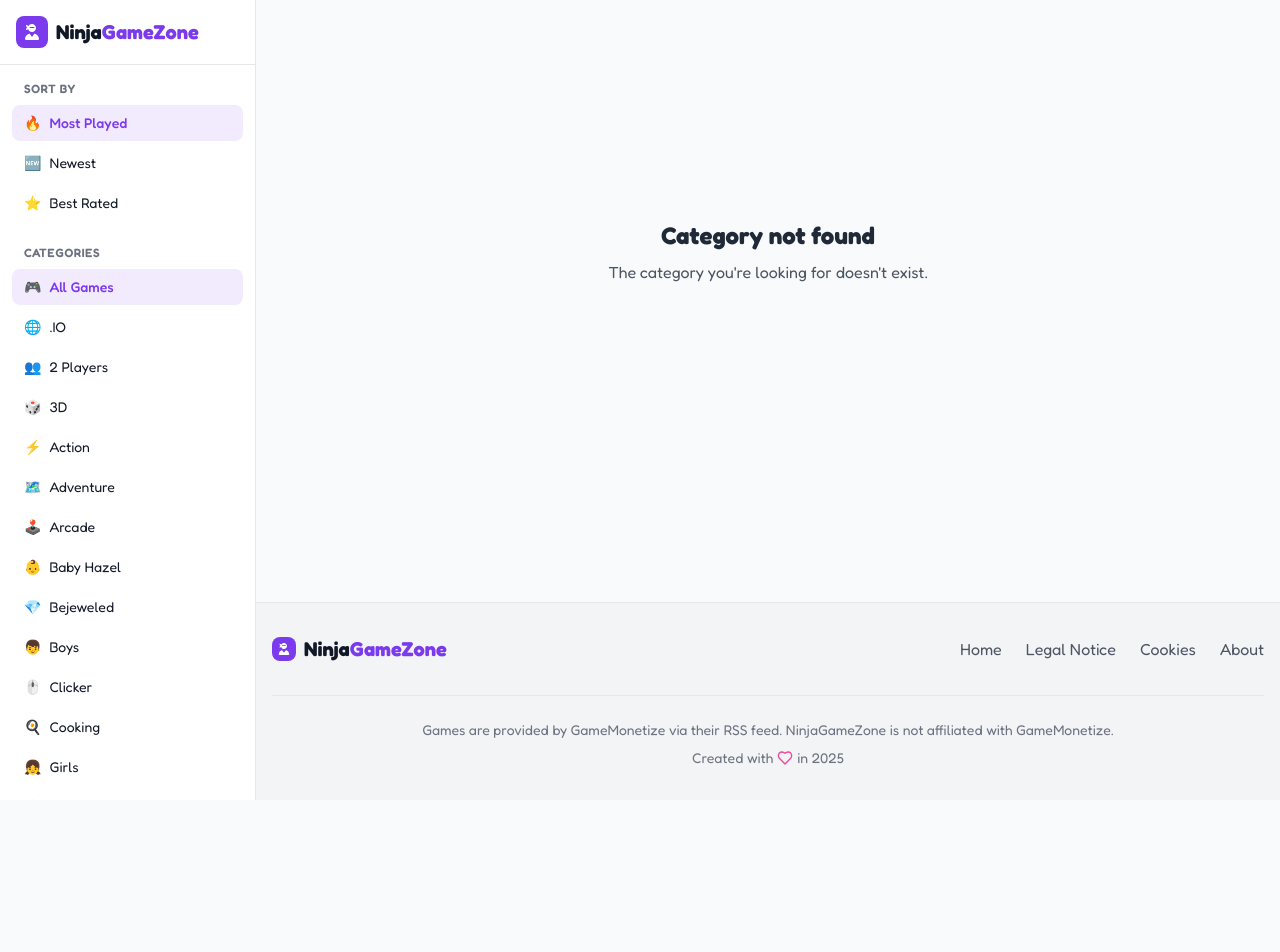
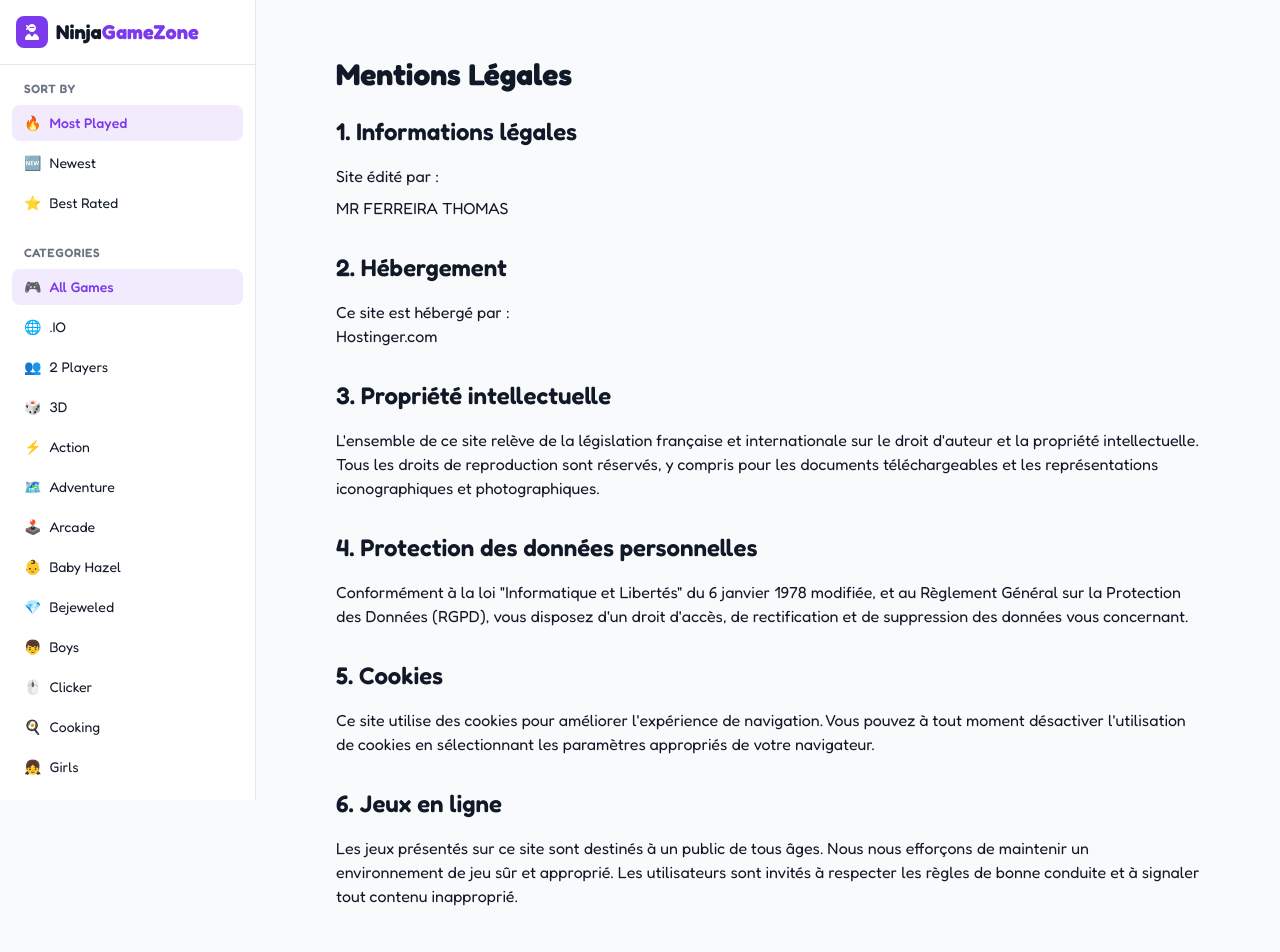
Before and after one commit to fthomas67/ninjagamezone, a React (Vite) app: page /legal-notice in a window 1280 px wide. Shown: the top 952 px of the page. Before the commit the page ends 800 px from the top, so only its background shows below. Built offline with nearby package versions, Linux system fonts and the light colour scheme.

Commit message:
feat: Legal notice added + footer edit

```diff
--- a/src/App.tsx
+++ b/src/App.tsx
@@ -5,6 +5,7 @@ import GamePage from './pages/GamePage';
 import NotFoundPage from './pages/NotFoundPage';
 import CategoryPage from './pages/CategoryPage';
 import FilterPage from './pages/FilterPage';
+import LegalNoticePage from './pages/LegalNoticePage';
 
 function App() {
   return (
@@ -12,6 +13,7 @@ function App() {
       <Route path="/" element={<Layout />}>
         <Route index element={<HomePage />} />
         <Route path="/jeu/:gameId/:gameSlug" element={<GamePage />} />
+        <Route path="/legal-notice" element={<LegalNoticePage />} />
 
         {/* Global filter routes */}
         <Route path="/most-played" element={<FilterPage filter="mostplayed" />} />
--- a/src/components/Footer.tsx
+++ b/src/components/Footer.tsx
@@ -17,10 +17,7 @@ const Footer = () => {
           </div>
 
           <div className="flex gap-6">
-            <Link to="/" className="text-gray-600 hover:text-primary">Home</Link>
             <Link to="/legal-notice" className="text-gray-600 hover:text-primary">Legal Notice</Link>
-            <Link to="/cookie-policy" className="text-gray-600 hover:text-primary">Cookies</Link>
-            <Link to="/about" className="text-gray-600 hover:text-primary">About</Link>
           </div>
         </div>
 
--- /dev/null
+++ b/src/pages/LegalNoticePage.tsx
@@ -0,0 +1,98 @@
+import React from 'react';
+
+const LegalNoticePage: React.FC = () => {
+  return (
+    <div className="container mx-auto px-4 py-8 max-w-4xl">
+      <div className="mb-12">
+        <h1 className="text-3xl font-bold mb-6">Mentions Légales</h1>
+
+        <section className="mb-8">
+          <h2 className="text-2xl font-semibold mb-4">1. Informations légales</h2>
+          <p className="mb-2">Site édité par :</p>
+          <p className="mb-4">
+            MR FERREIRA THOMAS<br />
+          </p>
+        </section>
+
+        <section className="mb-8">
+          <h2 className="text-2xl font-semibold mb-4">2. Hébergement</h2>
+          <p className="mb-4">
+            Ce site est hébergé par :<br />
+            Hostinger.com
+          </p>
+        </section>
+
+        <section className="mb-8">
+          <h2 className="text-2xl font-semibold mb-4">3. Propriété intellectuelle</h2>
+          <p className="mb-4">
+            L'ensemble de ce site relève de la législation française et internationale sur le droit d'auteur et la propriété intellectuelle. Tous les droits de reproduction sont réservés, y compris pour les documents téléchargeables et les représentations iconographiques et photographiques.
+          </p>
+        </section>
+
+        <section className="mb-8">
+          <h2 className="text-2xl font-semibold mb-4">4. Protection des données personnelles</h2>
+          <p className="mb-4">
+            Conformément à la loi "Informatique et Libertés" du 6 janvier 1978 modifiée, et au Règlement Général sur la Protection des Données (RGPD), vous disposez d'un droit d'accès, de rectification et de suppression des données vous concernant.
+          </p>
+        </section>
+
+        <section className="mb-8">
+          <h2 className="text-2xl font-semibold mb-4">5. Cookies</h2>
+          <p className="mb-4">
+            Ce site utilise des cookies pour améliorer l'expérience de navigation. Vous pouvez à tout moment désactiver l'utilisation de cookies en sélectionnant les paramètres appropriés de votre navigateur.
+          </p>
+        </section>
+
+        <section className="mb-8">
+          <h2 className="text-2xl font-semibold mb-4">6. Jeux en ligne</h2>
+          <p className="mb-4">
+            Les jeux présentés sur ce site sont destinés à un public de tous âges. Nous nous efforçons de maintenir un environnement de jeu sûr et approprié. Les utilisateurs sont invités à respecter les règles de bonne conduite et à signaler tout contenu inapproprié.
+          </p>
+        </section>
+      </div>
+
+      <div className="border-t pt-12">
+        <h1 className="text-3xl font-bold mb-6">Legal Notice</h1>
+
+        <section className="mb-8">
+          <h2 className="text-2xl font-semibold mb-4">1. Legal Information</h2>
+          <p className="mb-2">Website published by:</p>
+          <p className="mb-4">
+            MR FERREIRA THOMAS<br />
+          </p>
+        </section>
+
+        <section className="mb-8">
+          <h2 className="text-2xl font-semibold mb-4">2. Hosting</h2>
+          <p className="mb-4">
+            This website is hosted by:<br />
+            Hostinger.com
+          </p>
+        </section>
+
+        <section className="mb-8">
+          <h2 className="text-2xl font-semibold mb-4">3. Intellectual Property</h2>
+          <p className="mb-4">
+            The entire website is subject to French and international legislation on copyright and intellectual property. All reproduction rights are reserved, including for downloadable documents and iconographic and photographic representations.
+          </p>
+        </section>
+
+        <section className="mb-8">
+          <h2 className="text-2xl font-semibold mb-4">4. Personal Data Protection</h2>
+          <p className="mb-4">
+            In accordance with the French Data Protection Act of January 6, 1978, as amended, and the General Data Protection Regulation (GDPR), you have the right to access, rectify and delete your personal data.
+          </p>
+        </section>
+
+        <section className="mb-8">
+          <h2 className="text-2xl font-semibold mb-4">5. Online Games</h2>
+          <p className="mb-4">
+            The games presented on this site are intended for all ages. We strive to maintain a safe and appropriate gaming environment. Users are invited to respect the rules of good conduct and to report any inappropriate content.
+          </p>
+        </section>
+      </div>
+    </div>
+  );
+};
+
+export default LegalNoticePage;
```
